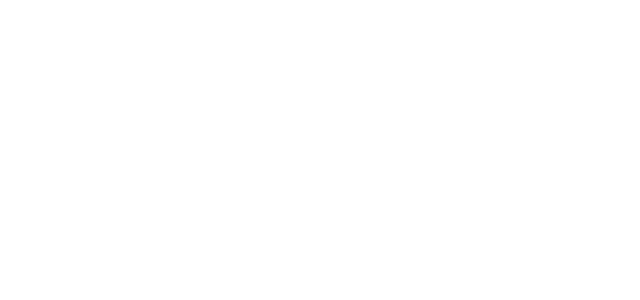
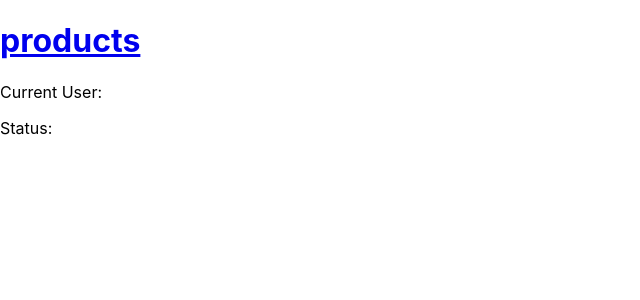
Before and after one commit to sekaycee/golde, a React (Create React App) app in the folder front/: page /dash in a window 1280 px wide. Shown: the top 300 px of the page, without its empty margins (0-640 px from the left). Built offline with nearby package versions, Linux system fonts and the light colour scheme.

Commit message:
add DashFooter component

```diff
--- a/front/package.json
+++ b/front/package.json
@@ -13,6 +13,7 @@
     "@testing-library/react": "^14.0.0",
     "@testing-library/user-event": "^14.4.3",
     "react": "^18.2.0",
+    "react-bootstrap-icons": "^1.10.2",
     "react-dom": "^18.2.0",
     "react-router-dom": "^6.8.1",
     "react-scripts": "^5.0.1"
--- a/front/src/App.js
+++ b/front/src/App.js
@@ -2,6 +2,7 @@
 import Layout from './components/Layout'
 import Public from './components/Public'
 import Login from './components/Login'
+import DashLayout from './components/DashLayout'
 
 function App() {
   return (
@@ -9,6 +10,8 @@
       <Route path="/" element={<Layout />}>
         <Route index element={<Public />} />
         <Route path="login" element={<Login />} />
+
+        <Route path="dash" element={<DashLayout />} />
       </Route>
     </Routes>
   );
--- /dev/null
+++ b/front/src/components/DashFooter.js
@@ -0,0 +1,31 @@
+import { HouseFill } from 'react-bootstrap-icons'
+import { useNavigate, useLocation } from 'react-router-dom'
+
+const DashFooter = () => {
+  const navigate = useNavigate()
+  const { pathname } = useLocation()
+
+  const goHome = () => navigate('/dash')
+  let goHomeBtn = null
+  if (pathname !== '/dash') {
+    goHomeBtn = (
+      <button
+        className="dash-footer__button icon-button"
+        title="Home"
+        onClick={goHome}
+      >
+        <HouseFill />
+      </button>
+    )
+  }
+  const content = (
+    <footer className="dash-footer">
+      {goHomeBtn}
+      <p>Current User:</p>
+      <p>Status:</p>
+    </footer>
+  )
+  return content
+}
+
+export default DashFooter
--- a/front/src/components/DashLayout.js
+++ b/front/src/components/DashLayout.js
@@ -1,11 +1,15 @@
 import { Outlet } from 'react-router-dom'
+import DashHeader from './DashHeader'
+import DashFooter from './DashFooter'
 
 const DashLayout = () => {
   return (
     <>
+      <DashHeader />
       <div className="dash-container">
         <Outlet />
       </div>
+      <DashFooter />
     </>
   )
 }
```
Also changed, not shown: 1 other file (tests, documents, lock files or other folders).
